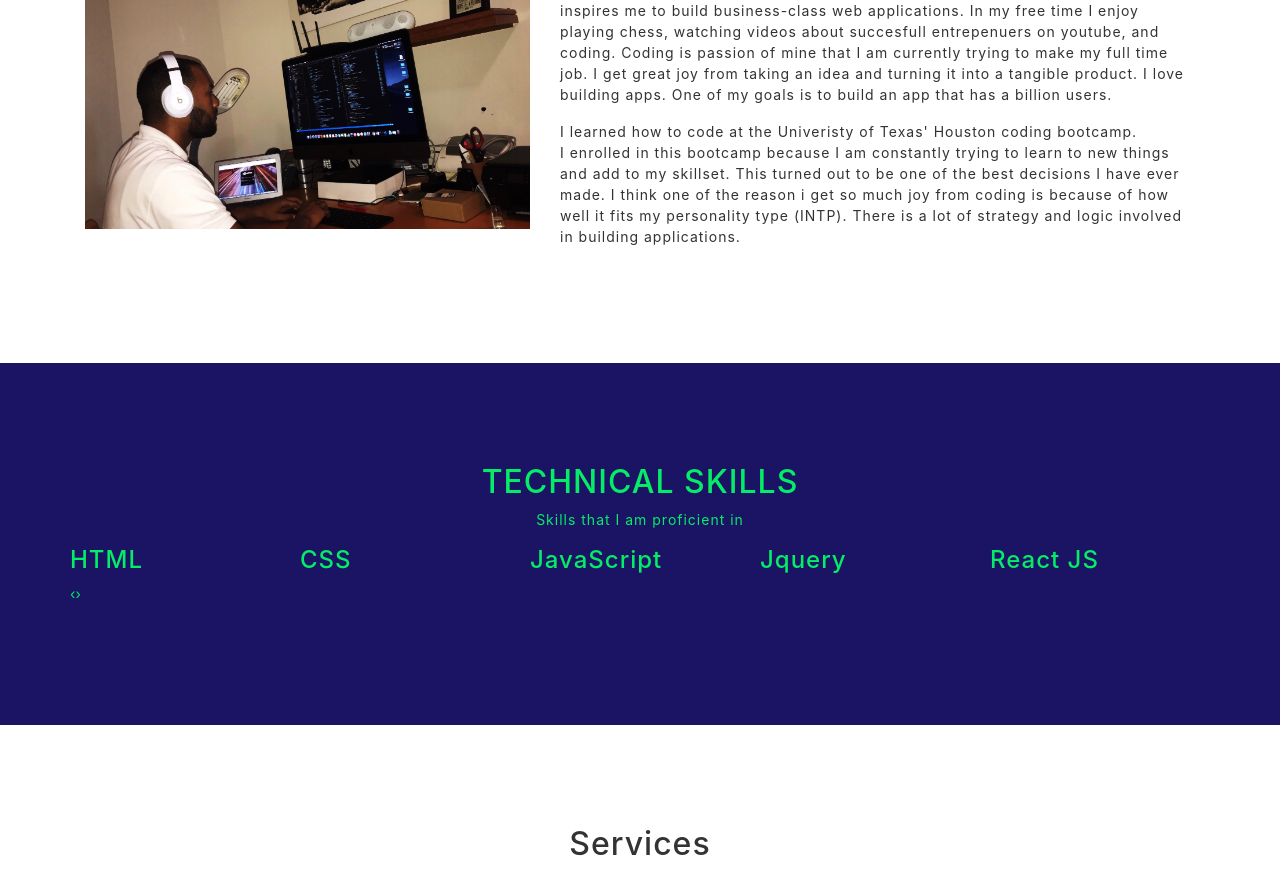
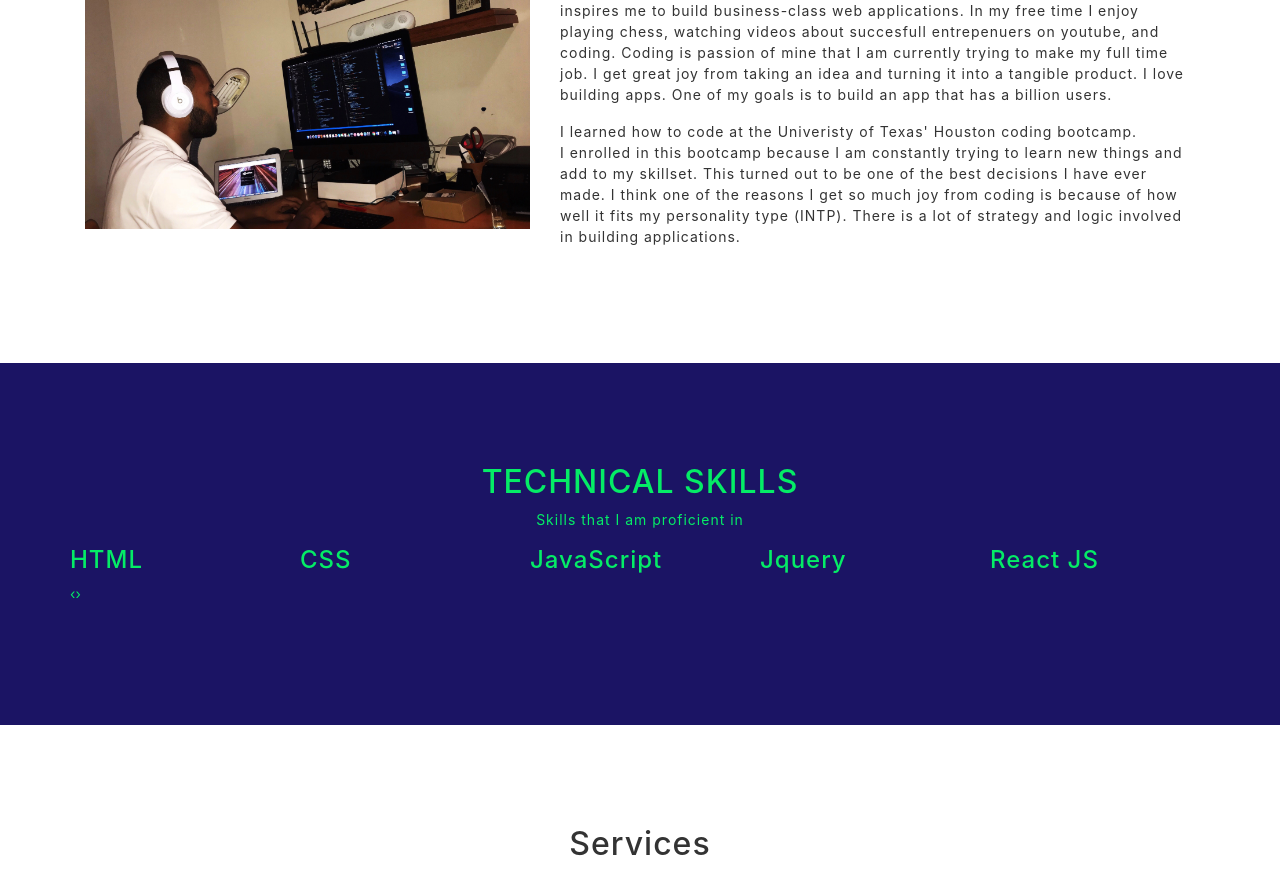
Before and after one commit to prestonedwards3/web-dev-portfolio, a plain HTML site: page index.html in a window 1280 px wide. Shown: the part 1080-1975 px from the top of the page. Drawn offline with nearby package versions, Linux system fonts and the light colour scheme.

Commit message:
spell check

```diff
--- a/index.html
+++ b/index.html
@@ -91,8 +91,8 @@
                </p>
 
             <p> I learned how to code at the Univeristy of Texas' Houston coding bootcamp.<br>
-              I enrolled in this bootcamp because I am constantly trying to learn to new things and add to my skillset.
-              This turned out to be one of the best decisions I have ever made. I think one of the reason i get so much
+              I enrolled in this bootcamp because I am constantly trying to learn new things and add to my skillset.
+              This turned out to be one of the best decisions I have ever made. I think one of the reasons I get so much
               joy from coding is because of how well it fits my personality type (INTP). There is a lot of strategy and logic involved in building
               applications.
 
```
